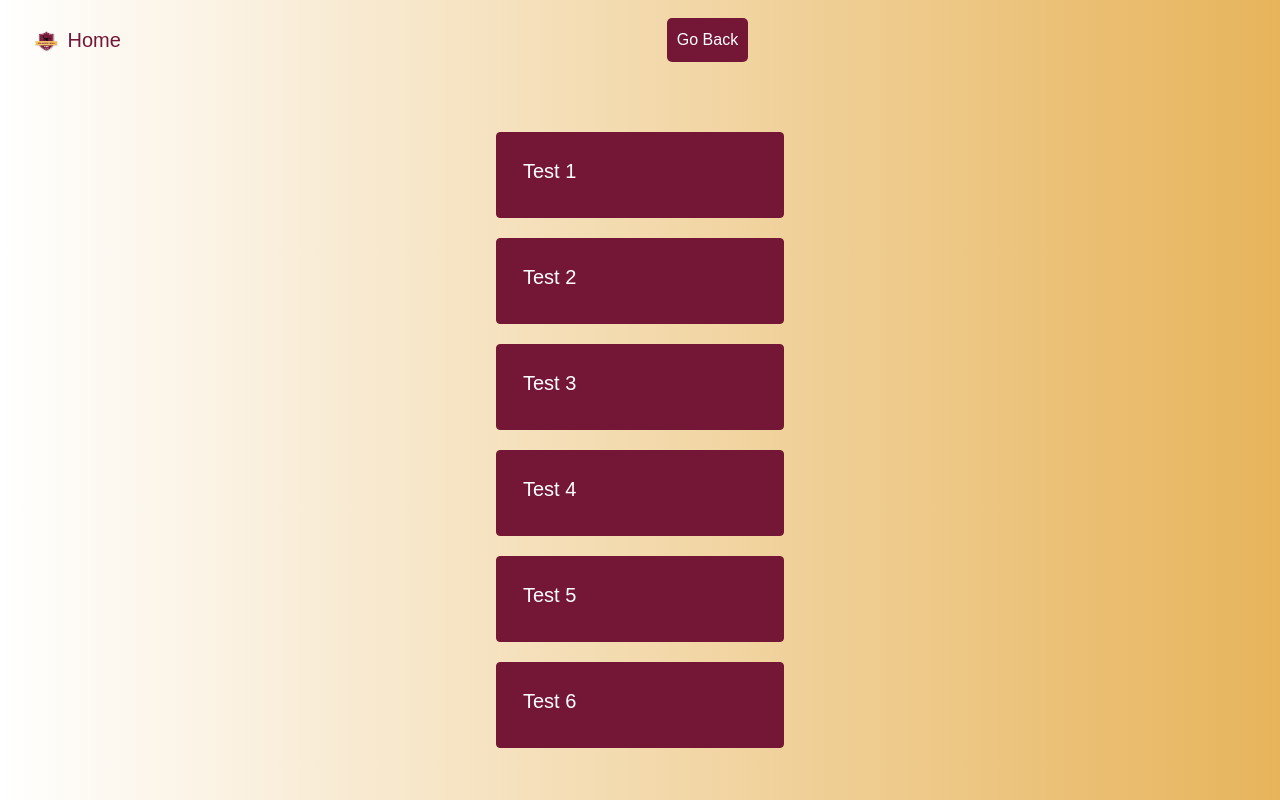
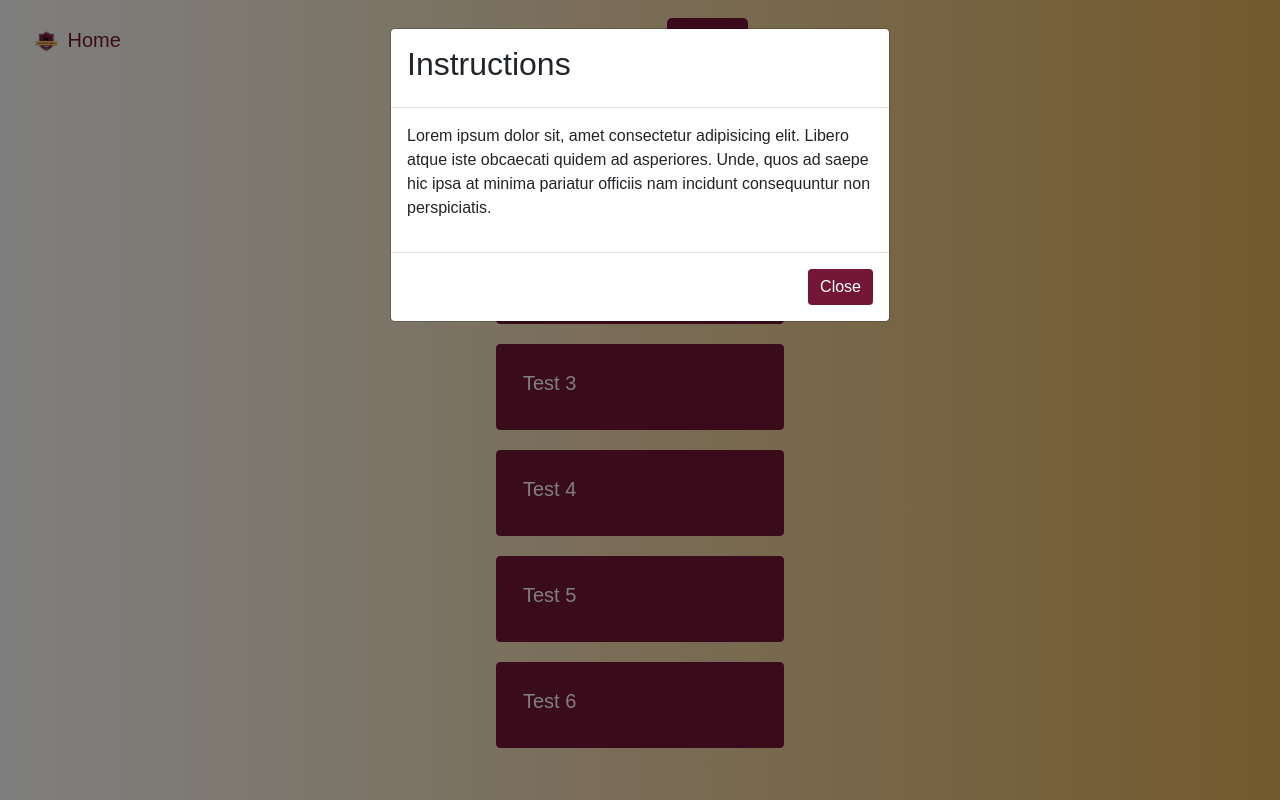
Before and after one commit to AlecGilbertsen/SeniorProjectPrototype, a plain HTML site: page participant-tests/pre-training.html in a window 1280 px wide. Drawn offline with nearby package versions, Linux system fonts and the light colour scheme.

Commit message:
Update pre-training.html

```diff
--- a/participant-tests/pre-training.html
+++ b/participant-tests/pre-training.html
@@ -9,6 +9,10 @@
     <!-- Bootstrap CSS -->
     <link href="https://cdn.jsdelivr.net/npm/bootstrap@5.0.2/dist/css/bootstrap.min.css" rel="stylesheet" integrity="sha384-EVSTQN3/azprG1Anm3QDgpJLIm9Nao0Yz1ztcQTwFspd3yD65VohhpuuCOmLASjC" crossorigin="anonymous">
     <link rel="stylesheet" href="/styles.css">
+   <!-- Popup box -->
+   <link rel="stylesheets" href="https://maxcdn.bootstrapcdn.com/bootstrap/3.4.1/css/bootstrap.min.css">
+   <script src="https://ajax.googleapis.com/ajax/libs/jquery/3.7.1/jquery.min.js"></script>
+   <script src="https://maxcdn.bootstrapcdn.com/bootstrap/3.4.1/js/bootstrap.min.js"></script>
 </head>
 <body>
    <nav class="navbar navbar-light">
@@ -24,6 +28,25 @@
           </div>
       </div>
   </nav>
+   <!--  -->
+   <div id="popupModal" class="modal fade" role="dialog">
+   <div class="modal-dialog">
+         <div class="modal-content">
+            <div class="modal-header">
+               <h2>Instructions</h2>
+            </div>
+            <div class="modal-body">
+               <p>
+                     Lorem ipsum dolor sit, amet consectetur adipisicing elit. Libero atque iste obcaecati quidem ad asperiores. Unde, quos ad saepe hic ipsa at minima pariatur officiis nam incidunt consequuntur non perspiciatis.
+               </p>
+            </div>
+            <div class="modal-footer">
+               <button type="button" class="btn btn-danger" data-dismiss="modal" style="background-color: #741736; border: none; color: white;">Close</button>
+            </div>
+         </div>
+   </div>
+</div>
+<!--  -->
      <div class="center">
         <a class="card" href="/pre-training/test1.html" class="card-link" style="background-color: #741736; color: black; width: 18rem; color: white; border-color: #741736;">
            <div class="card-body">
@@ -58,10 +81,17 @@
      </div>
     <!-- Option 1: Bootstrap Bundle with Popper -->
     <script src="https://cdn.jsdelivr.net/npm/bootstrap@5.0.2/dist/js/bootstrap.bundle.min.js" integrity="sha384-MrcW6ZMFYlzcLA8Nl+NtUVF0sA7MsXsP1UyJoMp4YLEuNSfAP+JcXn/tWtIaxVXM" crossorigin="anonymous"></script>
-    <script>
+
+   <script type="text/javascript">
+      $(document).ready(function() {
+         setTimeout(function(){
+            $("#popupModal").modal("show");
+         }, 500); // time in milliseconds
+      });
+
       function goBack() {
-          window.history.back();
-      }
-  </script>
+            window.history.back();
+         }
+   </script>
 </body>
 </html>
```
